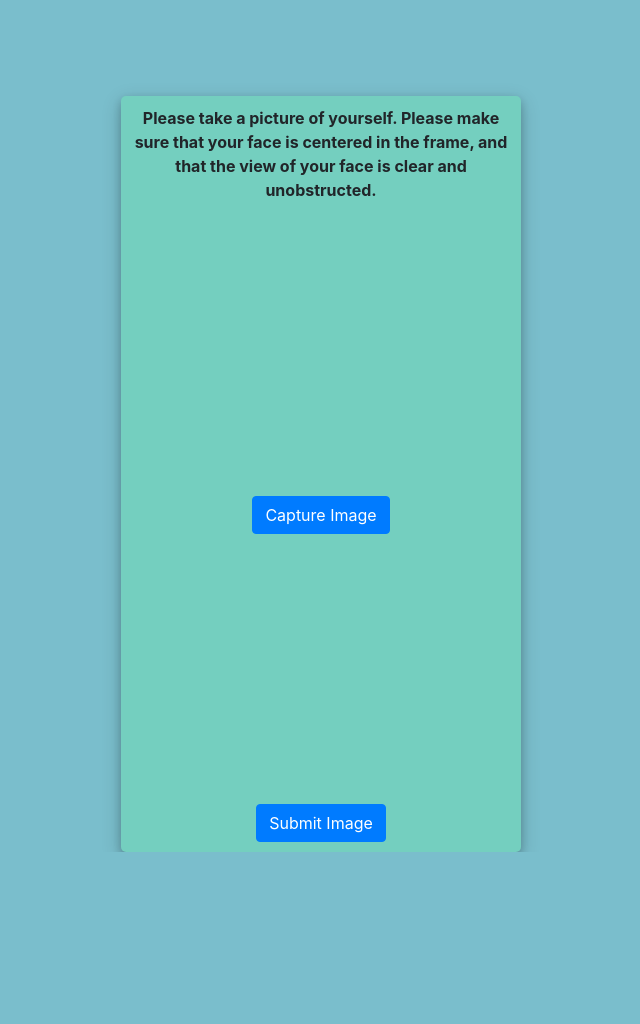
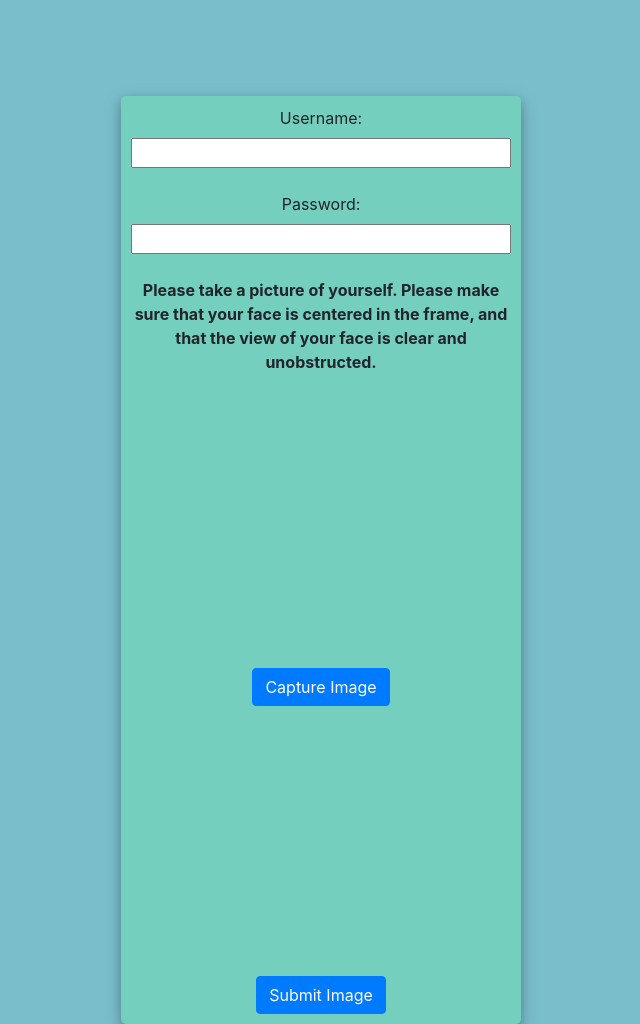
Before and after one commit to soumyagade/CSC533, a Django app: page /login_face/ in a window 1280 px wide. Shown: the whole page, without its empty margins (319-959 px from the left). Before the commit the page ends 852 px from the top, so only its background shows below. Run offline with Django 3.2, Linux system fonts and the light colour scheme; some libraries are stand-ins or nearby versions.

Commit message:
Added user/passwords to login pages

```diff
--- a/two_factor_auth/django_two_factor_face_auth/templates/django_two_factor_face_auth/login_face.html
+++ b/two_factor_auth/django_two_factor_face_auth/templates/django_two_factor_face_auth/login_face.html
@@ -77,6 +77,8 @@ html {
 <div class="container h-100">
 <!-- Video Element & Canvas -->
 <div class="user_card">
+  <label for="username">Username:  </label> <input type="text" id="username" name="user"><br>
+  <label for="password">Password:  </label> <input type="text" id="password" name="pass"><br>
   <b>Please take a picture of yourself. Please make sure that your face is centered in the frame,
   and that the view of your face is clear and unobstructed.<b>
   <br>
@@ -184,7 +186,7 @@ function submitSnapshot() {
   if( snapshot.firstChild.getAttribute( "src" ) != null ) {
       var request = new XMLHttpRequest();
 
-      request.open( "POST", "/accounts/register_face/", true );
+      request.open( "POST", "/login_face/", true );
 
       var data	= new FormData();
       var dataURI	= snapshot.firstChild.getAttribute( "src" );
@@ -192,9 +194,8 @@ function submitSnapshot() {
 
       data.append( "image", imageData, "myimage" );
 
-      var myUser = location.search.split('username=')[1]
-
-      data.append( "username", myUser);
+      data.append( "username", document.getElementById( "username" ).value);
+      data.append( "password", document.getElementById( "password" ).value);
 
       request.onload = function () {
         if (request.readyState === request.DONE) {
@@ -203,7 +204,7 @@ function submitSnapshot() {
             window.location.replace("/accounts/home/");
           }
           else{
-            alert("Picture does not Match")
+            alert("Log-in Failed")
             window.location.replace(location.search);
           }
         }
--- a/two_factor_auth/django_two_factor_face_auth/templates/django_two_factor_face_auth/register_face.html
+++ b/two_factor_auth/django_two_factor_face_auth/templates/django_two_factor_face_auth/register_face.html
@@ -183,7 +183,6 @@ function submitSnapshot() {
 
       var myUser = location.search.split('username=')[1]
       data.append( "username", myUser);
-
       request.send( data );
 
       //redirect
```
Also changed, not shown: two_factor_auth/django_two_factor_face_auth/templates/django_two_factor_face_auth/login_rhythm.html (+6 -4 lines).
